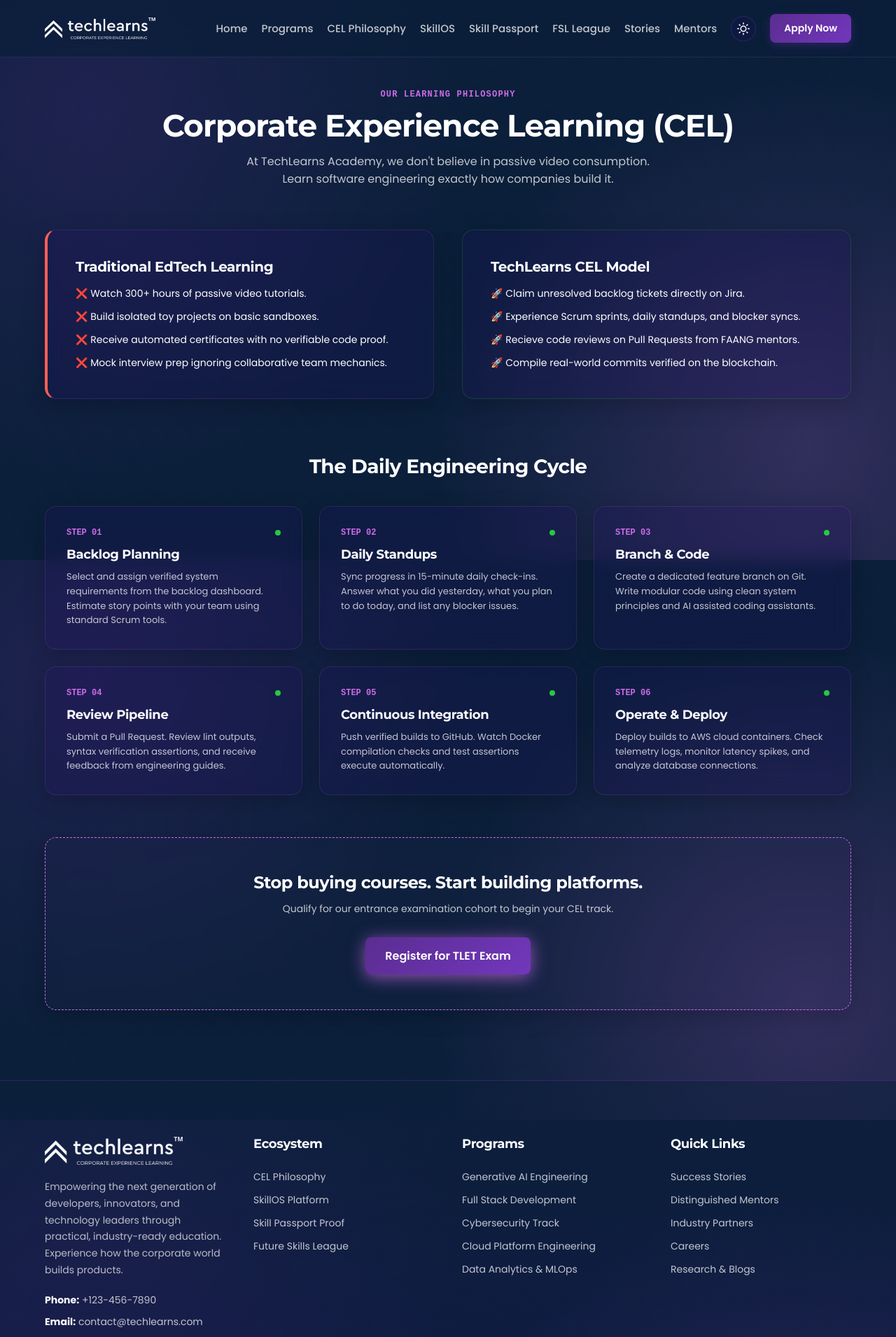
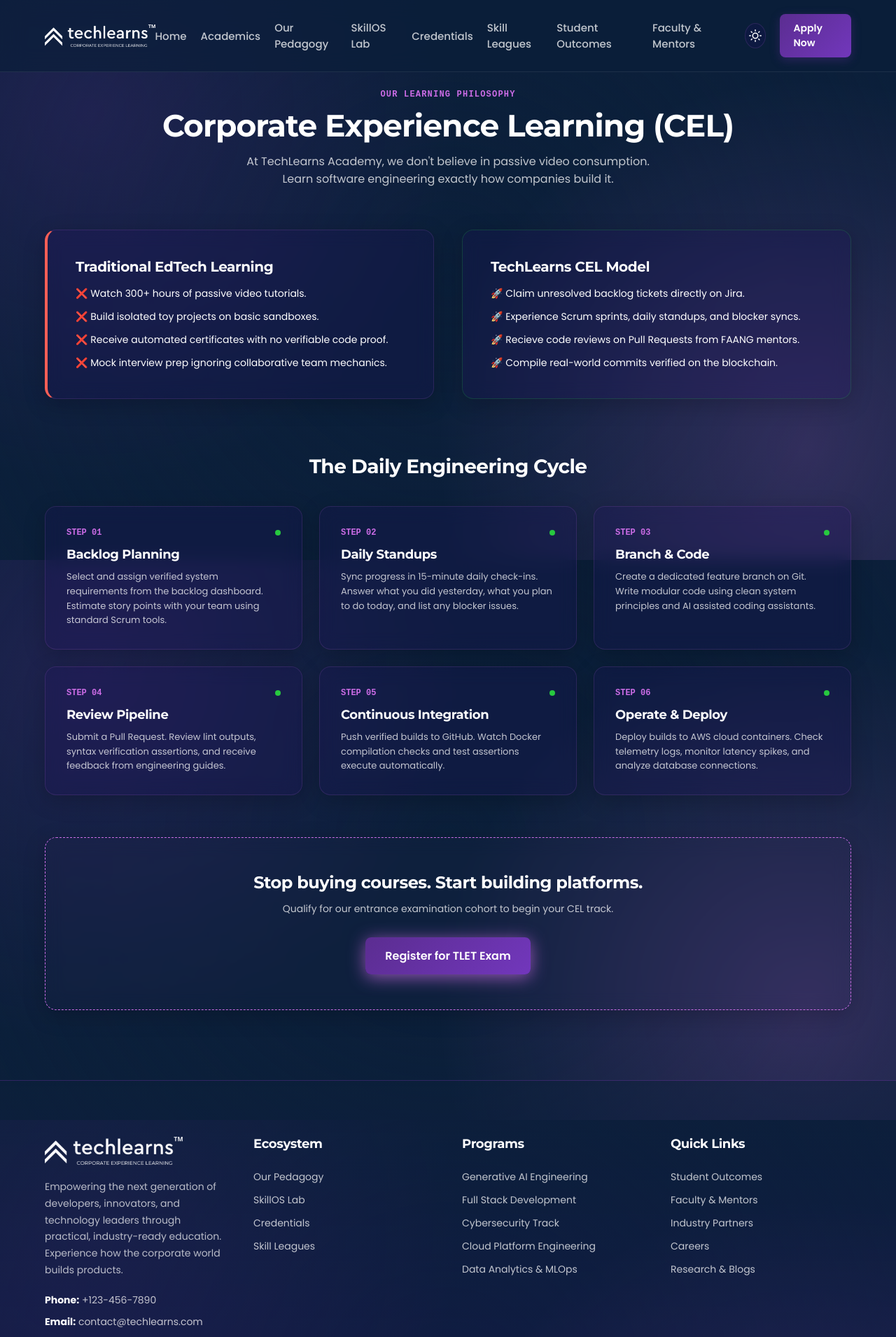
Before and after one commit to kaushalkumar001/techlearns-v2, a Next.js app: page /cel in a window 1280 px wide. Shown: the top 1910 px of the page at 70% size. Built offline with nearby package versions, Linux system fonts and the light colour scheme.

Commit message:
style: change navigation to academic/educational terminology in header and footer

```diff
--- a/src/components/Footer.tsx
+++ b/src/components/Footer.tsx
@@ -61,16 +61,16 @@ export default function Footer() {
             <h3 style={{ color: "#FFFFFF", fontSize: "18px", marginBottom: "25px", fontFamily: "var(--font-headings)" }}>Ecosystem</h3>
             <ul style={{ listStyle: "none", padding: 0, display: "flex", flexDirection: "column", gap: "12px", fontSize: "14px" }}>
               <li>
-                <Link href="/cel" className="footer-link">CEL Philosophy</Link>
+                <Link href="/cel" className="footer-link">Our Pedagogy</Link>
               </li>
               <li>
-                <Link href="/skillos" className="footer-link">SkillOS Platform</Link>
+                <Link href="/skillos" className="footer-link">SkillOS Lab</Link>
               </li>
               <li>
-                <Link href="/passport" className="footer-link">Skill Passport Proof</Link>
+                <Link href="/passport" className="footer-link">Credentials</Link>
               </li>
               <li>
-                <Link href="/fsl" className="footer-link">Future Skills League</Link>
+                <Link href="/fsl" className="footer-link">Skill Leagues</Link>
               </li>
             </ul>
           </div>
@@ -102,10 +102,10 @@ export default function Footer() {
             <h3 style={{ color: "#FFFFFF", fontSize: "18px", marginBottom: "25px", fontFamily: "var(--font-headings)" }}>Quick Links</h3>
             <ul style={{ listStyle: "none", padding: 0, display: "flex", flexDirection: "column", gap: "12px", fontSize: "14px" }}>
               <li>
-                <Link href="/stories" className="footer-link">Success Stories</Link>
+                <Link href="/stories" className="footer-link">Student Outcomes</Link>
               </li>
               <li>
-                <Link href="/mentors" className="footer-link">Distinguished Mentors</Link>
+                <Link href="/mentors" className="footer-link">Faculty & Mentors</Link>
               </li>
               <li>
                 <Link href="/partners" className="footer-link">Industry Partners</Link>
--- a/src/components/Header.tsx
+++ b/src/components/Header.tsx
@@ -71,13 +71,13 @@ export default function Header() {
         {/* Desktop Nav Links */}
         <nav style={{ display: "flex", gap: "20px", alignItems: "center" }} className="desktop-only">
           <Link href="/" className="nav-link">Home</Link>
-          <Link href="/programs" className="nav-link">Programs</Link>
-          <Link href="/cel" className="nav-link">CEL Philosophy</Link>
-          <Link href="/skillos" className="nav-link">SkillOS</Link>
-          <Link href="/passport" className="nav-link">Skill Passport</Link>
-          <Link href="/fsl" className="nav-link">FSL League</Link>
-          <Link href="/stories" className="nav-link">Stories</Link>
-          <Link href="/mentors" className="nav-link">Mentors</Link>
+          <Link href="/programs" className="nav-link">Academics</Link>
+          <Link href="/cel" className="nav-link">Our Pedagogy</Link>
+          <Link href="/skillos" className="nav-link">SkillOS Lab</Link>
+          <Link href="/passport" className="nav-link">Credentials</Link>
+          <Link href="/fsl" className="nav-link">Skill Leagues</Link>
+          <Link href="/stories" className="nav-link">Student Outcomes</Link>
+          <Link href="/mentors" className="nav-link">Faculty & Mentors</Link>
 
           {/* Theme Alternator Button */}
           <button
@@ -209,13 +209,13 @@ export default function Header() {
           }}
         >
           <Link href="/" onClick={() => setIsOpen(false)} style={{ fontSize: "18px", fontWeight: 600 }}>Home</Link>
-          <Link href="/programs" onClick={() => setIsOpen(false)} style={{ fontSize: "18px", fontWeight: 600 }}>Programs</Link>
-          <Link href="/cel" onClick={() => setIsOpen(false)} style={{ fontSize: "18px", fontWeight: 600 }}>CEL Philosophy</Link>
-          <Link href="/skillos" onClick={() => setIsOpen(false)} style={{ fontSize: "18px", fontWeight: 600 }}>SkillOS</Link>
-          <Link href="/passport" onClick={() => setIsOpen(false)} style={{ fontSize: "18px", fontWeight: 600 }}>Skill Passport</Link>
-          <Link href="/fsl" onClick={() => setIsOpen(false)} style={{ fontSize: "18px", fontWeight: 600 }}>FSL League</Link>
-          <Link href="/stories" onClick={() => setIsOpen(false)} style={{ fontSize: "18px", fontWeight: 600 }}>Stories</Link>
-          <Link href="/mentors" onClick={() => setIsOpen(false)} style={{ fontSize: "18px", fontWeight: 600 }}>Mentors</Link>
+          <Link href="/programs" onClick={() => setIsOpen(false)} style={{ fontSize: "18px", fontWeight: 600 }}>Academics</Link>
+          <Link href="/cel" onClick={() => setIsOpen(false)} style={{ fontSize: "18px", fontWeight: 600 }}>Our Pedagogy</Link>
+          <Link href="/skillos" onClick={() => setIsOpen(false)} style={{ fontSize: "18px", fontWeight: 600 }}>SkillOS Lab</Link>
+          <Link href="/passport" onClick={() => setIsOpen(false)} style={{ fontSize: "18px", fontWeight: 600 }}>Credentials</Link>
+          <Link href="/fsl" onClick={() => setIsOpen(false)} style={{ fontSize: "18px", fontWeight: 600 }}>Skill Leagues</Link>
+          <Link href="/stories" onClick={() => setIsOpen(false)} style={{ fontSize: "18px", fontWeight: 600 }}>Student Outcomes</Link>
+          <Link href="/mentors" onClick={() => setIsOpen(false)} style={{ fontSize: "18px", fontWeight: 600 }}>Faculty & Mentors</Link>
           <Link
             href="/contact"
             onClick={() => setIsOpen(false)}
```
